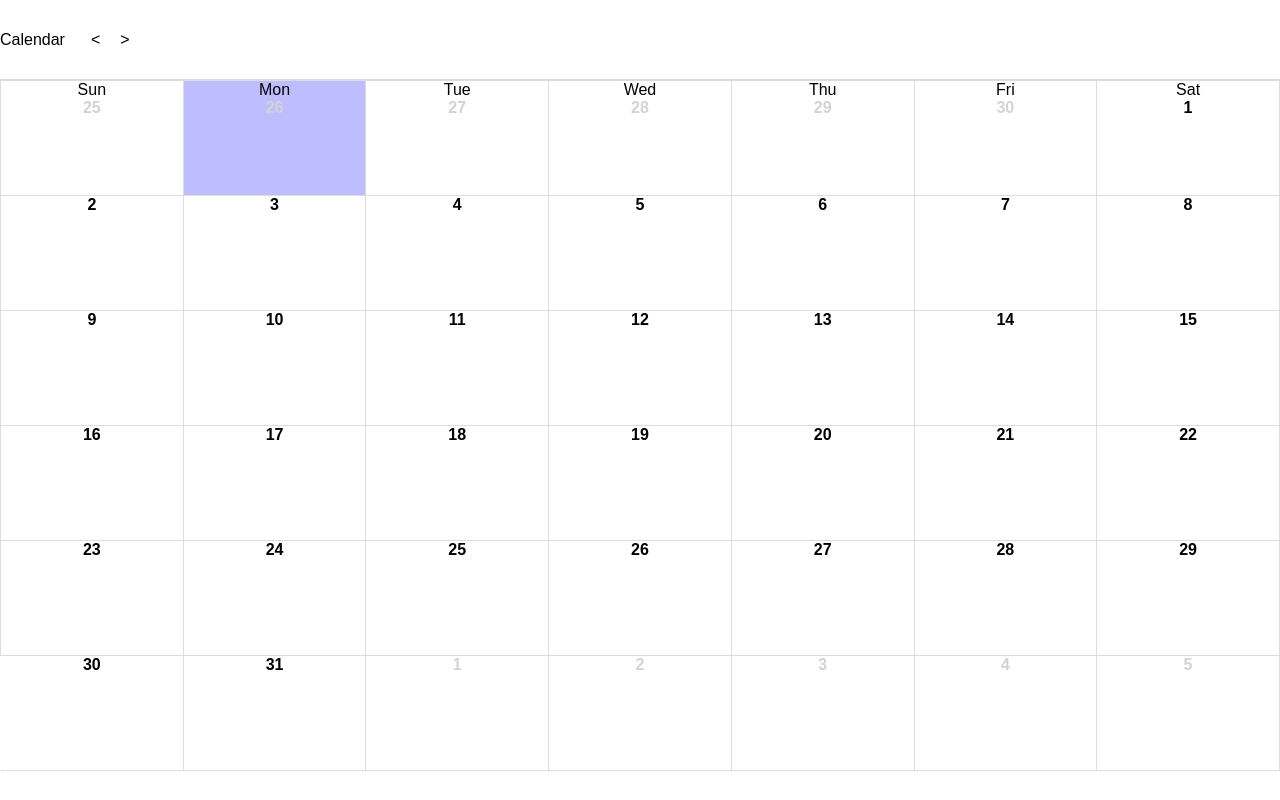
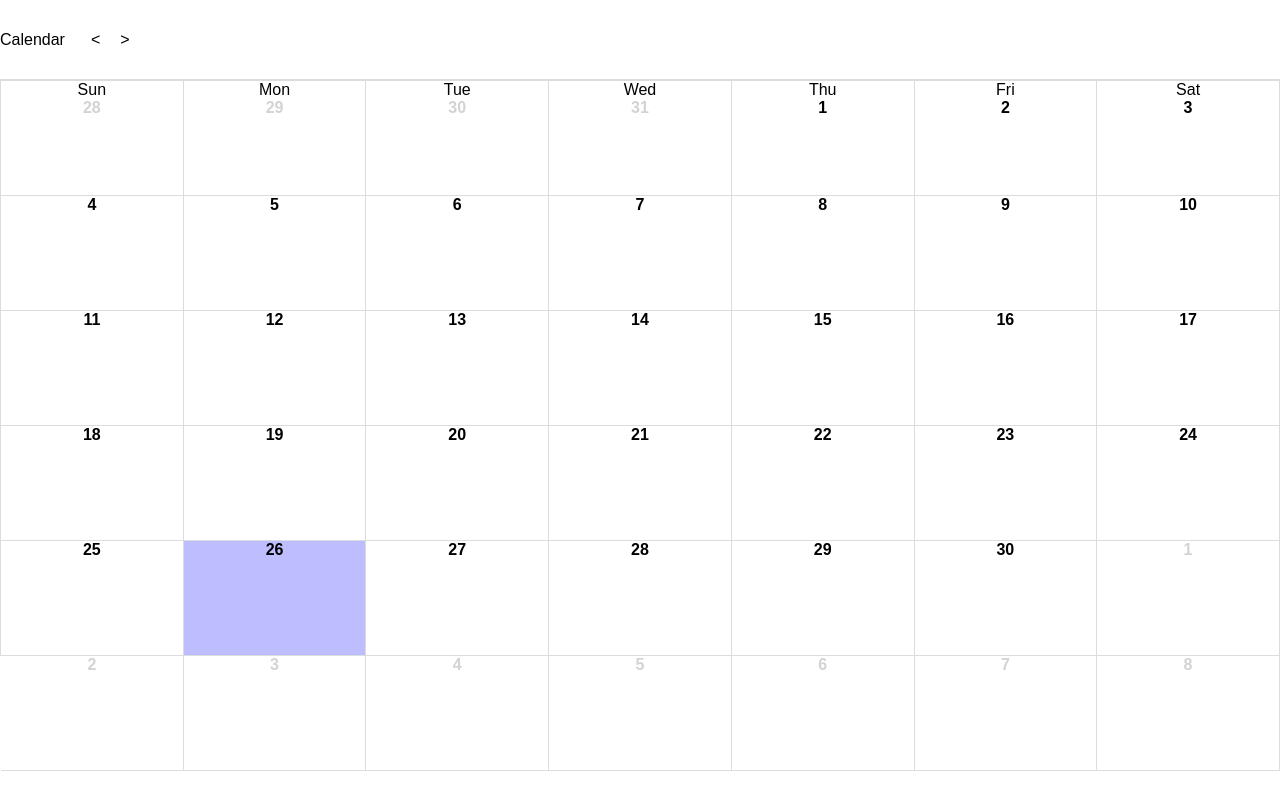
Before and after one commit to sojucr7/React-google-calendar, a React (Create React App) app: page / in a window 1280 px wide. Built offline with nearby package versions, Linux system fonts and the light colour scheme.

Commit message:
unit testing added

```diff
--- a/src/App.tsx
+++ b/src/App.tsx
@@ -1,9 +1,9 @@
+import "./App.css";
+import logo from "./logo.svg";
 import React, { useState } from "react";
-import logo from "./logo.svg";
-import "./App.css";
-import styled, { ThemeProvider } from "styled-components";
 import Calendar from "./components/Calendar";
 import CalendarHeader from "./components/CalendarHeader";
+import styled, { ThemeProvider } from "styled-components";
 import CalendarSidebar from "./components/CalendarSidebar";
 
 const Content = styled.div`
@@ -15,42 +15,40 @@ const AppStyle = styled.div`
   height: 100vh;
   font-family: ${(props) => props.theme.fontFamily};
 `;
-const theme = {
+export const theme = {
   fontFamily: "Arial, Helvetica, sans-serif",
 };
+
+let today = new Date();
+var todaysDay = today.getDate()
+var todaysMonth = today.getMonth()+1
+var todaysYear = today.getFullYear()
+
 function App() {
-  const [currentDate, setCurrentDate] = useState<string>("01-10-2022");
+  const [month, setMonth] = useState<number>(todaysMonth);
+  const [year, setYear] = useState<number>(todaysYear);
 
   const goBack = () => {
-    setCurrentDate((date) => {
-      const [Day, Month, Year] = date.split("-").map(Number);
-      var d = new Date(Year, Month - 1, Day);
-      d.setMonth(d.getMonth() - 1);
-      let month =
-        d.getMonth() + 1 < 10 ? `0${d.getMonth() + 1}` : d.getMonth() + 1;
-      return `${d.getDate()}-${month}-${d.getFullYear()}`;
-    });
+    var d = new Date(year, month - 1, 1);
+    d.setMonth(d.getMonth() - 1);
+    setMonth(d.getMonth() + 1)
+    setYear(d.getFullYear())
   };
   const goNext = () => {
-    setCurrentDate((date) => {
-      const [Day, Month, Year] = date.split("-").map(Number);
-      var d = new Date(Year, Month - 1, Day);
-      d.setMonth(d.getMonth() + 1);
-      let month =
-        d.getMonth() + 1 < 10 ? `0${d.getMonth() + 1}` : d.getMonth() + 1;
-      return `${d.getDate()}-${month}-${d.getFullYear()}`;
-    });
+    var d = new Date(year, month - 1, 1);
+    d.setMonth(d.getMonth() + 1);
+    setMonth(d.getMonth() + 1)
+    setYear(d.getFullYear())
   };
   return (
     <ThemeProvider theme={theme}>
       <AppStyle>
         <CalendarHeader
-          date={currentDate}
           prevHandler={goBack}
           nextHandler={goNext}
         />
         <Content>
-          <Calendar date={currentDate} />
+          <Calendar Month={month} Year={year} />
         </Content>
       </AppStyle>
     </ThemeProvider>
--- a/src/components/Calendar.tsx
+++ b/src/components/Calendar.tsx
@@ -1,11 +1,11 @@
+import styled from "styled-components";
 import React, { useEffect, useState } from "react";
-import styled from "styled-components";
 
 let today = new Date();
 var todaysDate = `${String(today.getDate())}-${String(
   today.getMonth()+1
 )}-${today.getFullYear()}`;
-const Calender = styled.div`
+const CalenderStyle = styled.div`
 --width:100%;
 --height:80%;
 width:var(--width);
@@ -37,9 +37,7 @@ const DateSpan = styled.span<{ sameMonth: boolean }>`
   font-weight: 600;
   color: ${(props) => !props.sameMonth && "#D3D3D3"};
 `;
-function GoogleCalender({ date }: { date: string }) {
-  const [Day, Month, Year] = dateSplit(date);
-
+function GoogleCalendar({ Month,Year }: { Month: number,Year:number }) {
   const days = [
     "Sunday",
     "Monday",
@@ -50,8 +48,6 @@ function GoogleCalender({ date }: { date: string }) {
     "Saturday",
   ];
   const [dates, setDates] = useState<string[]>([]);
-
-  const [currentDate, setCurrentDate] = useState<string>(date);
 
   const getDaysArray = function(year: number, month: number): string[] {
     var monthIndex = month - 1;
@@ -114,8 +110,6 @@ function GoogleCalender({ date }: { date: string }) {
   useEffect(() => {
     let firstDay = getFirstDay(Year, Month);
 
-    setCurrentDate(date)
-
     let index = days.findIndex((day) => {
       return firstDay == day;
     });
@@ -129,13 +123,12 @@ function GoogleCalender({ date }: { date: string }) {
     ];
 
     setDates(dates);
-  }, [date]);
+  }, [Month,Year]);
   return (
     <>
-      <Calender role="calender">
+      <CalenderStyle role="calender">
         {dates.map((date, index) => {
-          const [day, month] = dateSplit(date);
-          const [, currentMonth] = dateSplit(currentDate);
+          const [day, localMonth] = dateSplit(date);
           return (
             <Cell active={date == todaysDate} key={index} data-testid="cell">
               {index < 7 && (
@@ -143,13 +136,13 @@ function GoogleCalender({ date }: { date: string }) {
                   {days[index].substring(0, 3)}
                 </span>
               )}
-              <DateSpan sameMonth={currentMonth == month}>{day}</DateSpan>
+              <DateSpan sameMonth={Month == localMonth}>{day}</DateSpan>
             </Cell>
           );
         })}
-      </Calender>
+      </CalenderStyle>
     </>
   );
 }
 
-export default React.memo(GoogleCalender);
+export default React.memo(GoogleCalendar);
--- a/src/components/CalendarHeader.tsx
+++ b/src/components/CalendarHeader.tsx
@@ -10,8 +10,7 @@ gap:1rem;
 border-bottom: 1px solid #dadce0;
 box-sizing:border-box;
 `;
-function CalendarHeader({date,prevHandler,nextHandler}:{
-    date:string,
+function CalendarHeader({prevHandler,nextHandler}:{
     prevHandler:()=>void,
     nextHandler:()=>void
 }){
```
Also changed, not shown: src/test-utils.tsx (added, +20 -0 lines), 2 other files (tests, documents, lock files or other folders).
